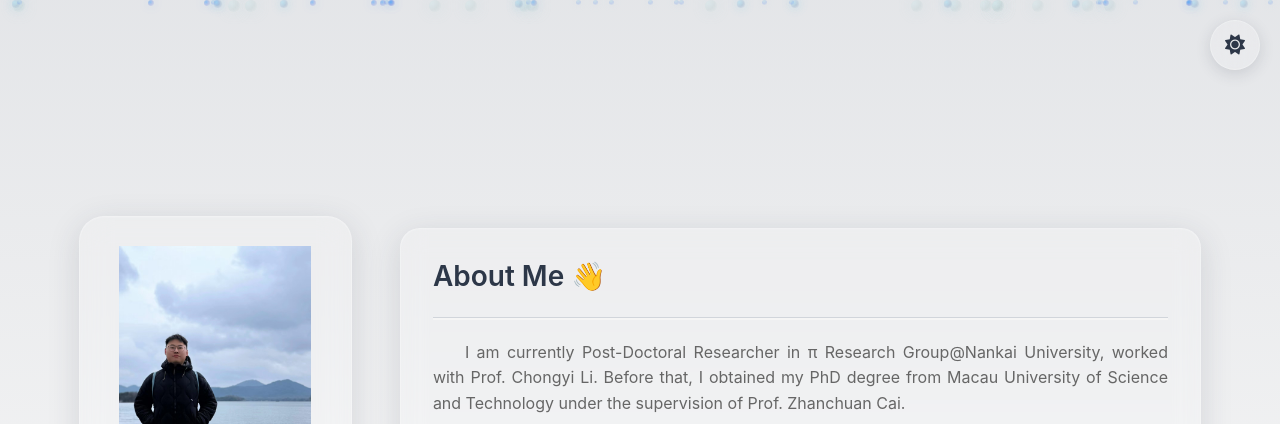
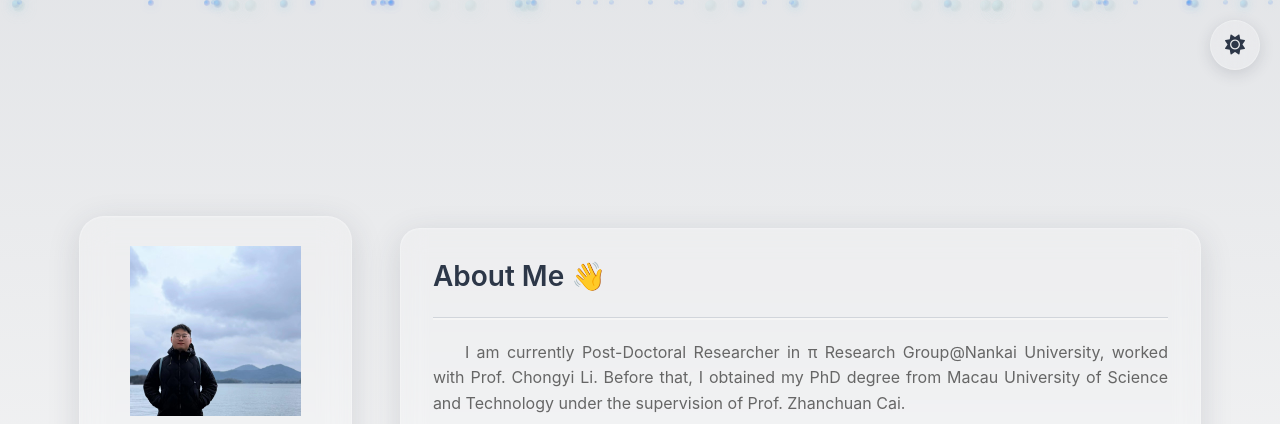
Before and after one commit to jieyu-yuan/jieyu-yuan.github.io, a plain HTML site: page index.html in a window 1280 px wide. Shown: the top 424 px of the page. Drawn offline with nearby package versions, Linux system fonts and the light colour scheme.

Commit message:
Update index.html

```diff
--- a/index.html
+++ b/index.html
@@ -674,7 +674,7 @@
 
       /* 调整侧边栏布局 */
       .sidebar-glass figure.image {
-        width: 12rem !important;
+        width: 80% !important;
         margin: 0 auto 1rem auto !important;
         overflow-y: auto;
       }
```
